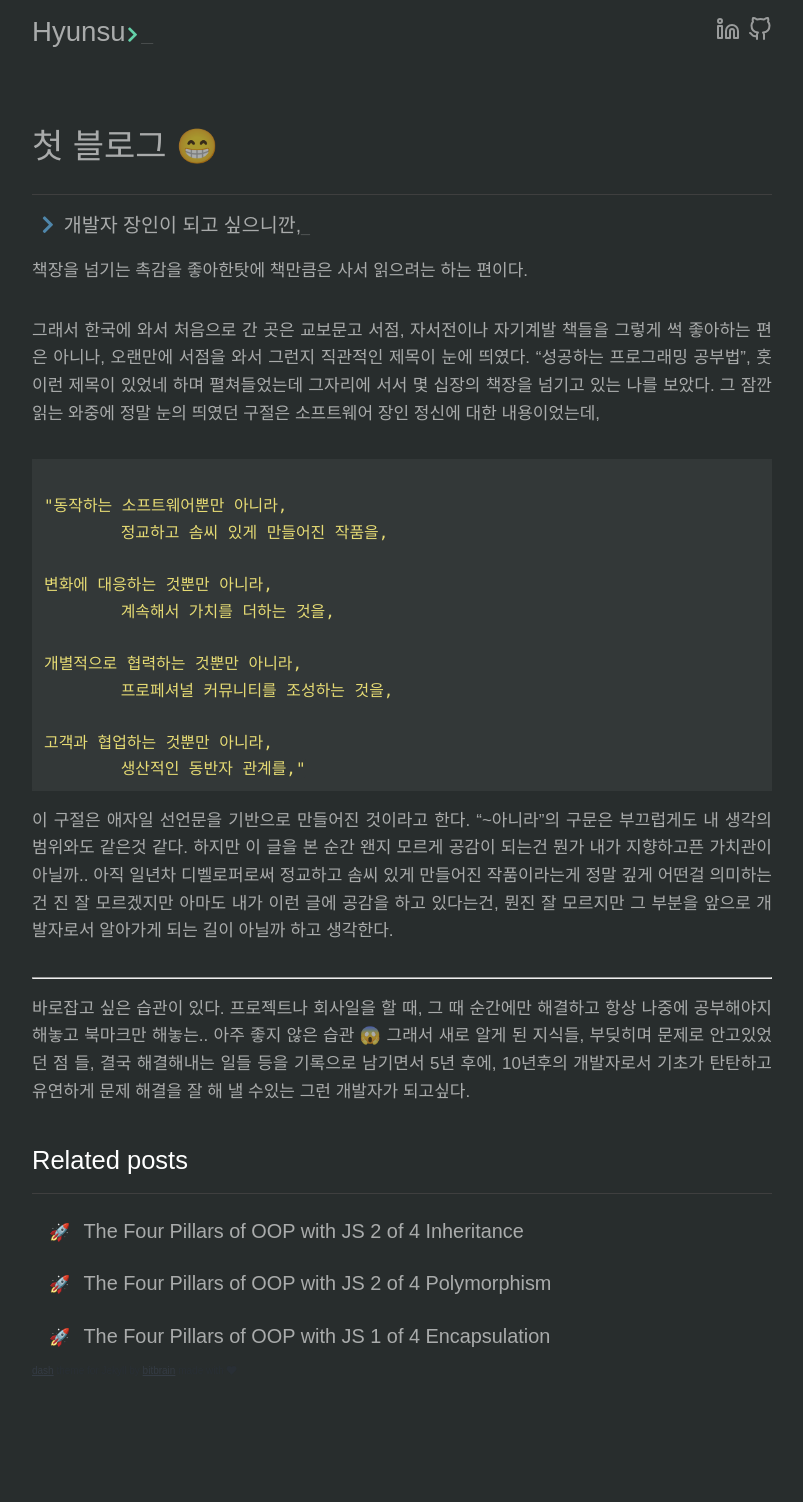
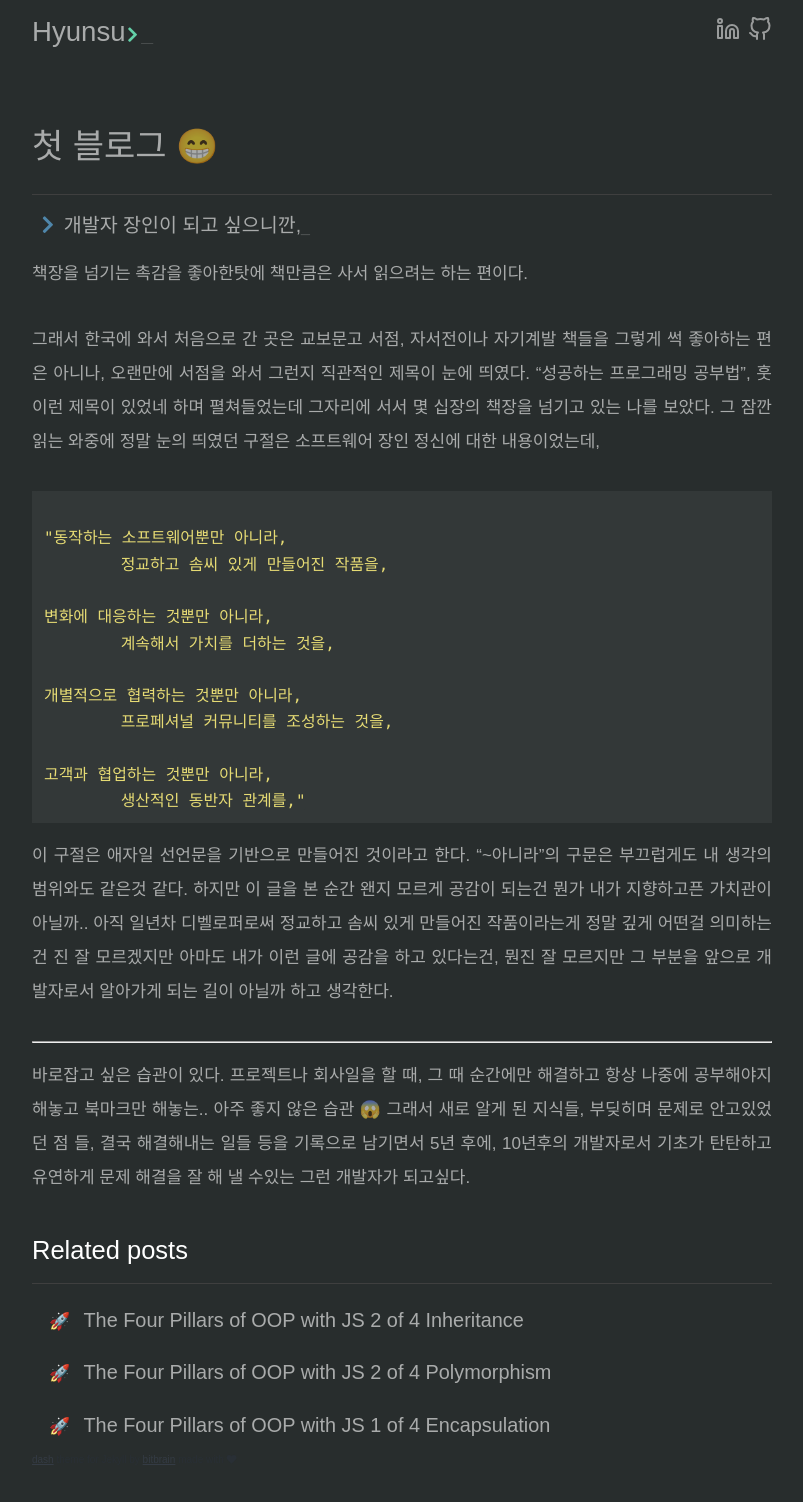
Before and after one commit to sooster910/blogV2, a Jekyll site: the page built from _posts/2020-10-08-first-post.md, in a window 1280 px wide. Shown: the whole page, without its empty margins (238-1041 px from the left). Built offline with Jekyll 4.4.1, drawn with Linux system fonts in a browser that asks for light colours; some web fonts are replaced; comment, search, counter and statistics services are not loaded; before the commit the page ends 1413 px from its top, so only the background shows below that.

Commit message:
Modify line-height for all p tag

```diff
--- a/_sass/dash/_base.scss
+++ b/_sass/dash/_base.scss
@@ -51,7 +51,7 @@ h2{
 }
 
 p {
-  line-height: 1.625;
+  line-height: 2;
   margin-top: 1rem;
   margin-bottom: 2rem;
 }
```
